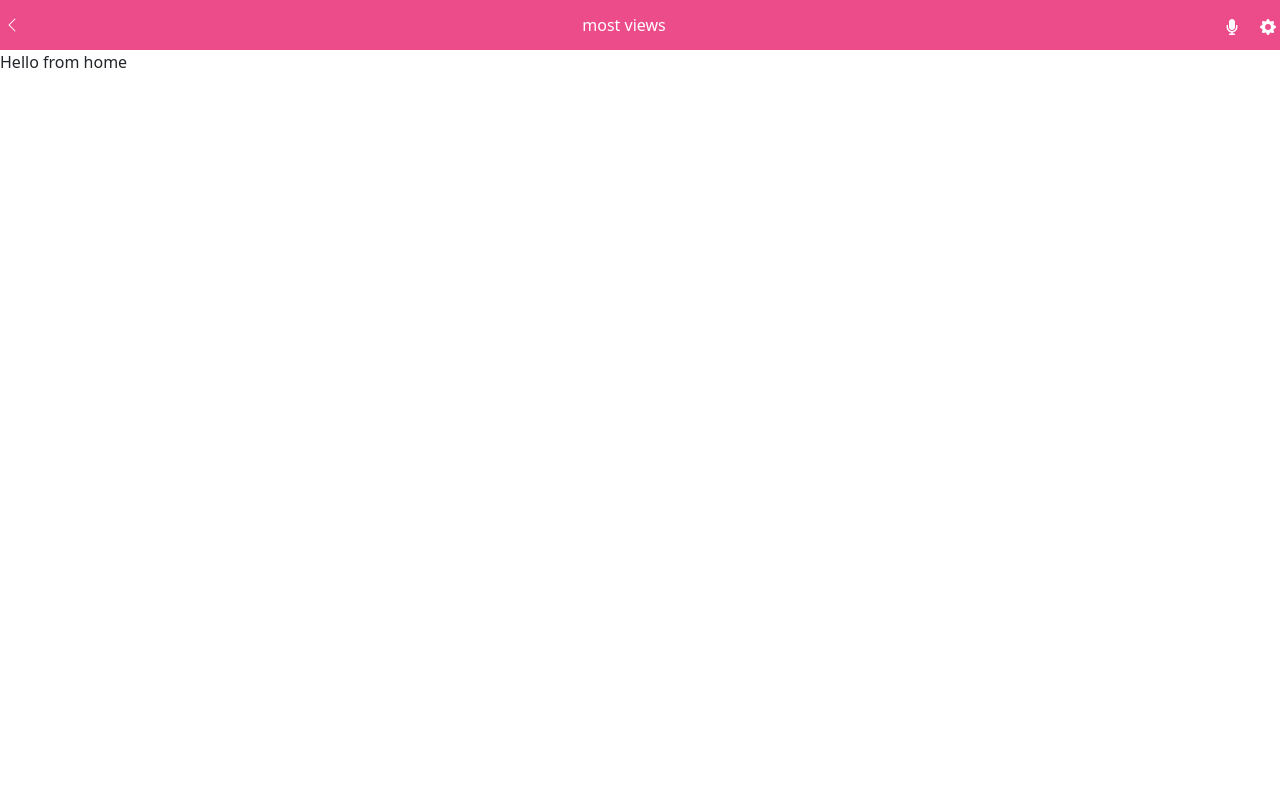
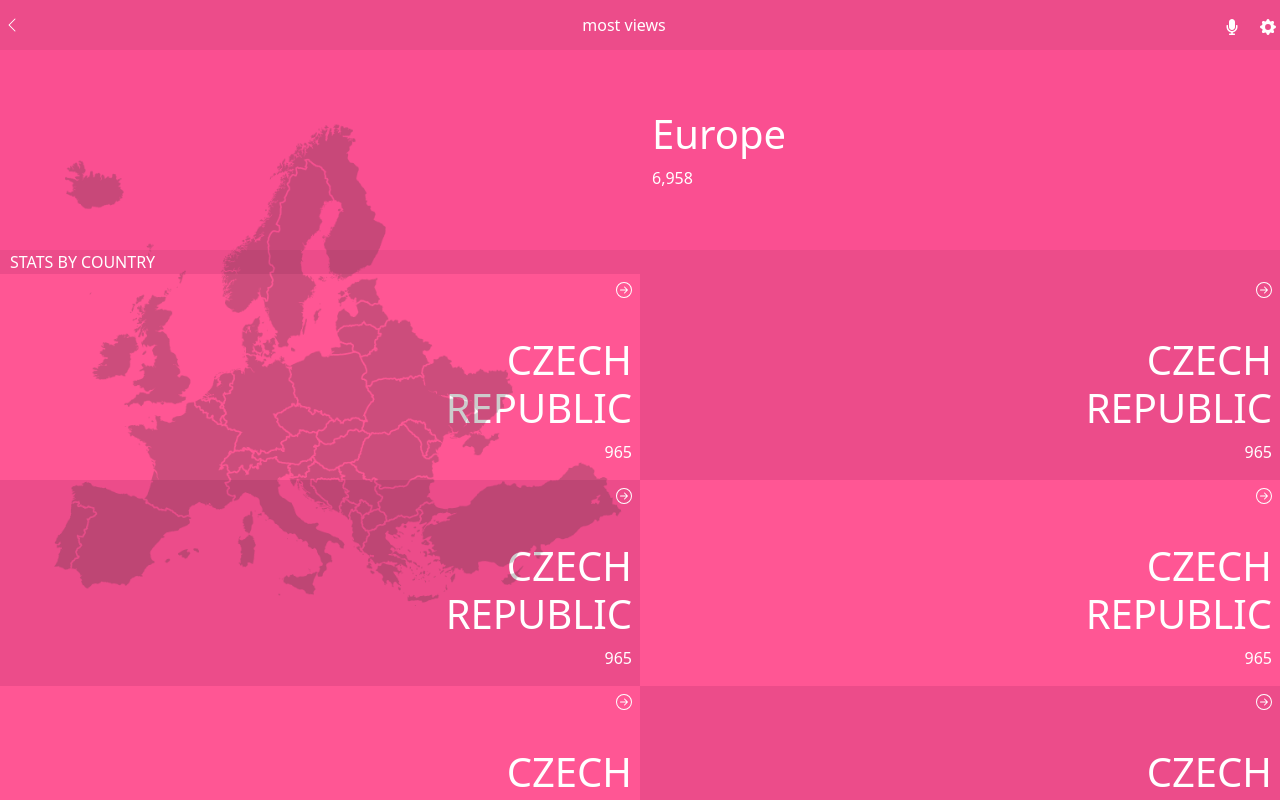
Before and after one commit to DyaryRaoof/the-covid-datacenter, a React (Create React App) app: page / in a window 1280 px wide. Shown: the top 800 px of the page. Built offline with nearby package versions, Linux system fonts and the light colour scheme.

Commit message:
Add Home page structure and styling

```diff
--- a/package.json
+++ b/package.json
@@ -7,7 +7,9 @@
     "@testing-library/react": "^11.2.7",
     "@testing-library/user-event": "^12.8.3",
     "bootstrap": "^5.1.3",
+    "bootstrap-react": "^0.5.0-alpha.14",
     "react": "^17.0.2",
+    "react-bootstrap": "^2.0.2",
     "react-dom": "^17.0.2",
     "react-icons": "^4.3.1",
     "react-router-dom": "^6.0.2",
--- a/src/components/Header.css
+++ b/src/components/Header.css
@@ -4,6 +4,4 @@ header {
   justify-content: space-between;
   align-items: center;
   height: 50px;
-  background-color: #ec4c8a;
-  color: white;
 }
--- /dev/null
+++ b/src/components/Home.css
@@ -0,0 +1,23 @@
+.top-section,
+.top-section-content {
+  height: 200px;
+  background-color: #fa4f91;
+}
+
+.stats {
+  background-color: #ec4c8a;
+  margin-left: 10px;
+}
+
+.country-grid {
+  display: grid;
+  grid-template-columns: 1fr 1fr;
+}
+
+.single-grid-item {
+  height: 150px;
+}
+
+.light-background {
+  background-color: #ff5694;
+}
--- a/src/components/Home.js
+++ b/src/components/Home.js
@@ -1,3 +1,72 @@
-const Home = () => <div>Hello from home</div>;
+import { Row, Col } from 'react-bootstrap';
+import './Home.css';
+import { BsArrowRightCircle } from 'react-icons/bs';
+import europe from '../images/europe-map.png';
+
+const countries = [
+  { name: 'CZECH REPUBLIC', number: 119, id: 1 },
+  { name: 'CZECH REPUBLIC', number: 119, id: 2 },
+  { name: 'CZECH REPUBLIC', number: 119, id: 3 },
+  { name: 'CZECH REPUBLIC', number: 119, id: 4 },
+  { name: 'CZECH REPUBLIC', number: 119, id: 5 },
+  { name: 'CZECH REPUBLIC', number: 119, id: 6 },
+  { name: 'CZECH REPUBLIC', number: 119, id: 7 },
+  { name: 'CZECH REPUBLIC', number: 119, id: 8 },
+];
+const Home = () => {
+  let alternate = true;
+  let nextLightColor = 0;
+  const alternateColors = (index) => {
+    if (index === nextLightColor && alternate) {
+      alternate = false;
+      nextLightColor = index + 3;
+      return 'light-background';
+    }
+    if (index === nextLightColor && alternate === false) {
+      alternate = true;
+      nextLightColor = index + 1;
+      return 'light-background';
+    }
+
+    return '';
+  };
+  return (
+    <main>
+      <section className="top-section">
+        <Row>
+          <Col>
+            <img className="w-100 opacity-25 ms-4" src={europe} alt="Europe map" />
+          </Col>
+          <Col>
+            <div className=" top-section-content d-flex flex-column justify-content-center align-items-start">
+              <h1>Europe</h1>
+              <span>6,958</span>
+            </div>
+          </Col>
+        </Row>
+      </section>
+      <span className="stats">STATS BY COUNTRY</span>
+      <section>
+        <div className="country-grid">
+          {countries.map((country, index) => (
+            <div className={alternateColors(index)} key={country.id}>
+              <div className="d-flex justify-content-end me-2 mt-2">
+                <BsArrowRightCircle />
+              </div>
+              <div className="d-flex flex-column align-items-end justify-content-end text-end my-3 me-2 single-grid-item">
+                <h1>
+                  CZECH
+                  <br />
+                  REPUBLIC
+                </h1>
+                <span>965</span>
+              </div>
+            </div>
+          ))}
+        </div>
+      </section>
+    </main>
+  );
+};
 
 export default Home;
--- a/src/index.css
+++ b/src/index.css
@@ -1,13 +1,4 @@
 body {
-  margin: 0;
-  font-family: -apple-system, BlinkMacSystemFont, 'Segoe UI', 'Roboto', 'Oxygen',
-    'Ubuntu', 'Cantarell', 'Fira Sans', 'Droid Sans', 'Helvetica Neue',
-    sans-serif;
-  -webkit-font-smoothing: antialiased;
-  -moz-osx-font-smoothing: grayscale;
+  background-color: #ec4c8a !important;
+  color: white !important;
 }
-
-code {
-  font-family: source-code-pro, Menlo, Monaco, Consolas, 'Courier New',
-    monospace;
-}
```
Also changed, not shown: src/images/europe-map.png (added), 1 other file (tests, documents, lock files or other folders).
